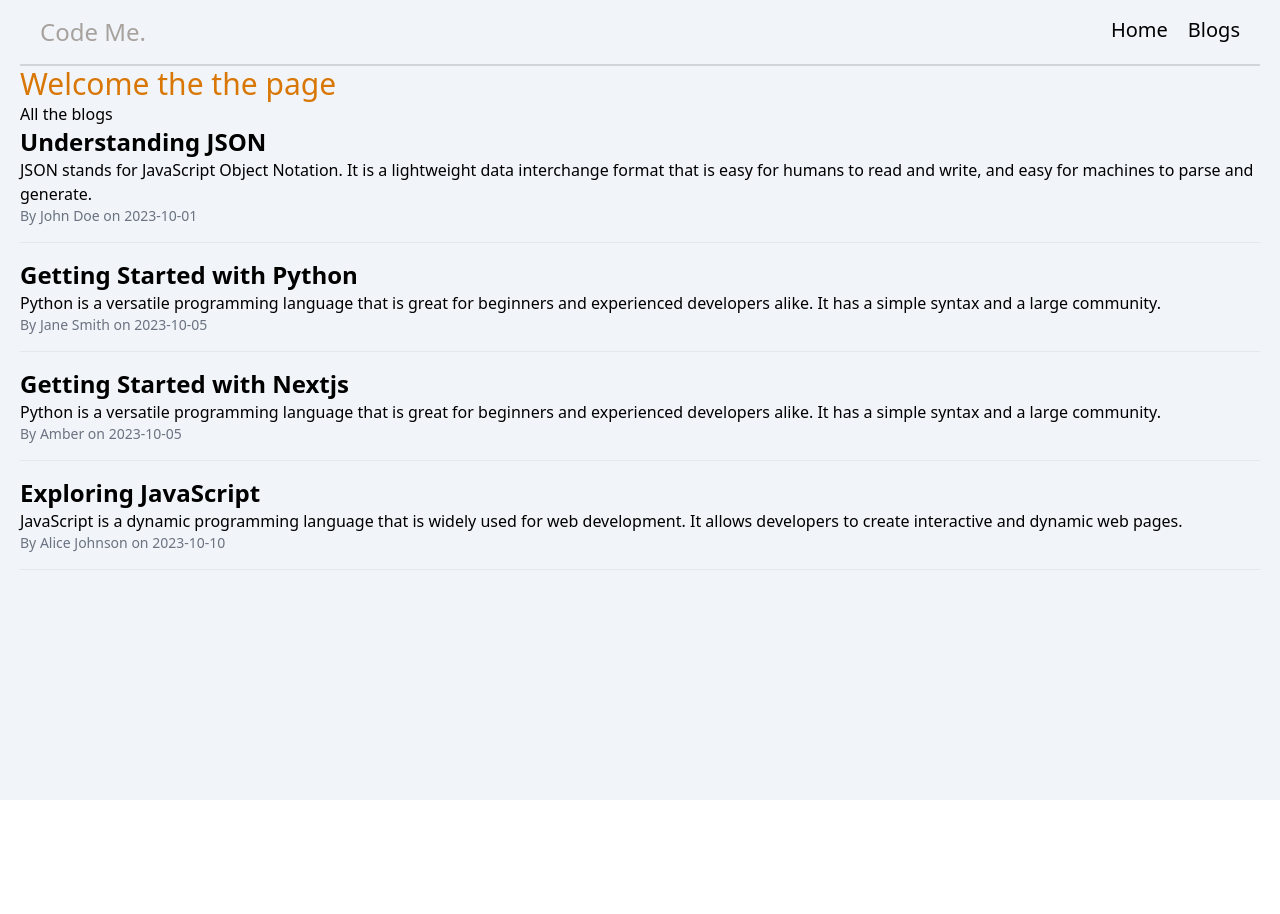
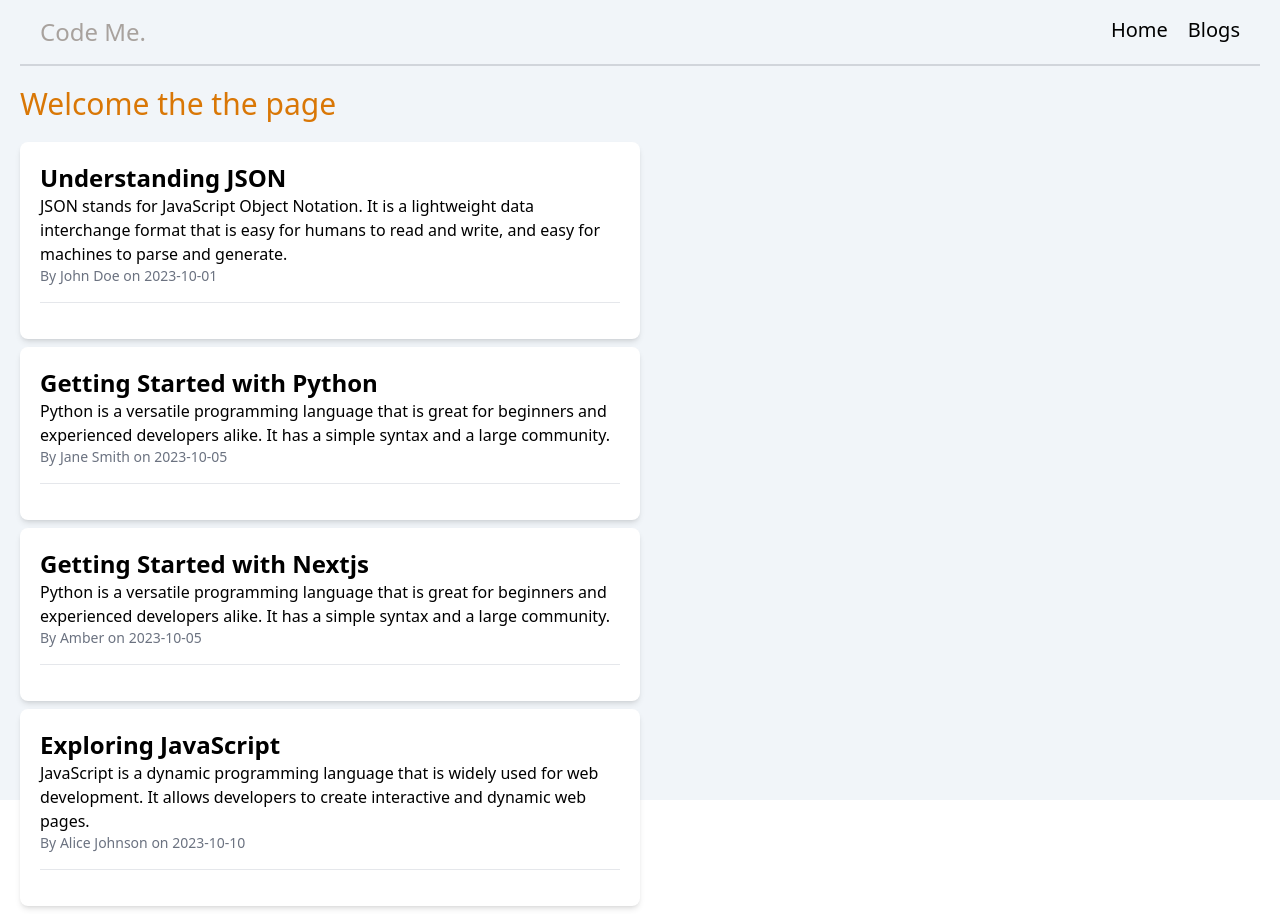
Before and after one commit to USKR29/React_js_app, a React (Create React App) app: page / in a window 1280 px wide. Before the commit the page ends 800 px from the top, so only its background shows below. Built offline with nearby package versions, Linux system fonts and the light colour scheme; data requests are answered from the project's data file.

Commit message:
improved css for home page

```diff
--- a/src/Bloglist.js
+++ b/src/Bloglist.js
@@ -4,8 +4,8 @@ function Bloglist({blog}) {
 
     const blogposts = blog;
   return (
-    <div>{blogposts.map((post) =>
-            <div key={post.id}>
+    <div >{blogposts.map((post) =>
+            <div className=' bg-white p-5 rounded-lg shadow-md w-2/4 hover:shadow-lg mb-2' key={post.id}>
               <h2 className=' text-2xl font-bold'>{post.title}</h2>
               <p>{post.content}</p>
               <p className=' text-sm text-gray-500'>By {post.author} on {post.date}</p>
--- a/src/home.js
+++ b/src/home.js
@@ -7,7 +7,7 @@ export default function Home() {
 //  const [isloading,setIsloading]=useState(true);
 //  const [error, setError]=useState(null);
 
- const {data: blogposts, isloading, error} = useFetch('http://localhost:8000/blogs');
+ const {data: blogposts, isloading, error} = useFetch('http://localhost:8001/blogs');
 
 
   // const handleDelete = (id) =>{
@@ -18,13 +18,13 @@ export default function Home() {
 
   return (
     <div>
-        <div><h1 className=' text-amber-600 text-3xl bold'>Welcome the the page</h1></div>
-        <div>All the blogs</div>
-        <div>
+        <div><h1 className=' text-amber-600 text-3xl bold pt-5 pb-5'>Welcome the the page</h1></div>
+
+        <div className=' flex flex-col gap-5'>
           {error && <div>{error}</div>}
           {isloading && <div>Loading...</div>}
           {/* {blogposts &&  <Bloglist blog={blogposts} handleDelete = {handleDelete}/>} */}
-         {blogposts &&  <Bloglist blog={blogposts}/>}
+          {blogposts &&  <Bloglist blog={blogposts} />}
           {/* <p className=' text-2xl text-orange-600'>The Blog by Author 4</p>
           <Bloglist blog={blogposts.filter((blog)=>(blog.author === 'Author 4'))}/> */}
         </div>
```
